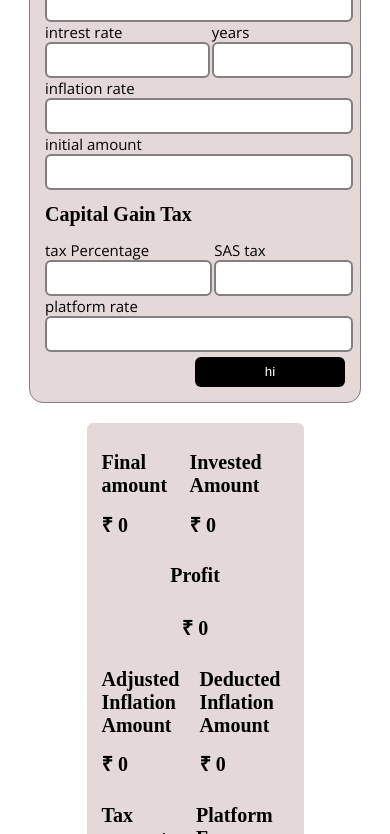
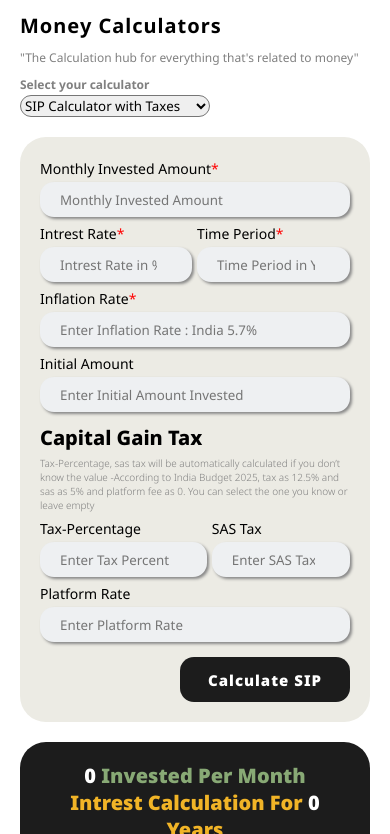
Before and after one commit to Muksiduz/Calculators, a plain HTML site: page index.html in a window 390 px wide. Shown: the part 58-892 px from the top of the page. Drawn offline with nearby package versions, Linux system fonts and the light colour scheme; files whose address does not match are found by name.

Commit message:
made the forntend for phone

```diff
--- /dev/null
+++ b/css Folder/newStyle.css
@@ -0,0 +1,217 @@
+@import url("https://fonts.googleapis.com/css2?family=Inter:ital,opsz,wght@0,14..32,100..900;1,14..32,100..900&family=Noto+Sans:ital,wght@0,100..900;1,100..900&display=swap");
+* {
+  padding: 0px;
+  margin: 0px;
+  box-sizing: border-box;
+  font-family: "Noto Sans", serif;
+  /* font-family: "Inter", serif; */
+}
+.navigation {
+  display: flex;
+  justify-content: space-between;
+  background: #000;
+  width: 100%;
+  height: 50px;
+  padding-left: 20px;
+  padding-right: 20px;
+}
+.logo {
+  display: flex;
+  align-items: center;
+  justify-content: space-between;
+}
+.logoImg {
+  width: 33px;
+  height: 33px;
+}
+.logoText {
+  color: white;
+  font-weight: bolder;
+  font-size: 14px;
+  letter-spacing: 2px;
+  padding-left: 5px;
+}
+.hamburger {
+  display: flex;
+  flex-direction: column;
+  align-items: center;
+  justify-content: center;
+  gap: 3px;
+}
+.hamburger > div {
+  width: 20px;
+  height: 3px;
+  background: white;
+}
+@media only screen and (max-width: 600px) {
+  .navigation {
+    padding-left: 10px;
+    padding-right: 10px;
+  }
+}
+/* for the select and top section starts here  */
+@media only screen and (max-width: 600px) {
+  .main-content {
+    margin: 20px 20px;
+  }
+  .topHeading {
+    font-size: 20px;
+    font-weight: bold;
+    letter-spacing: 1px;
+  }
+  .HeadingQuotes {
+    font-size: 12px;
+    font-weight: normal;
+    color: gray;
+    margin-top: 10px;
+  }
+  .selector {
+    display: flex;
+    flex-direction: column;
+    gap: 2px;
+  }
+  .selectLabels {
+    font-size: 12px;
+    font-weight: bold;
+    color: gray;
+    margin-top: 10px;
+  }
+  select {
+    width: 190px;
+    height: 22px;
+    border-radius: 14px;
+  }
+  .activeSelector {
+    font-size: 12px;
+    font-weight: bolder;
+  }
+  /* form section starts from here  */
+  .form-div {
+    width: 100%;
+    height: auto;
+    border-radius: 26px;
+    background: #ecebe4;
+    padding: 20px;
+    margin-top: 20px;
+  }
+  .single-input {
+  }
+  .two-inputs {
+    display: flex;
+    gap: 5px;
+  }
+  .form-labels {
+    font-size: 14px;
+    font-style: normal;
+  }
+  .long-inputs {
+    width: 100%;
+    height: 35px;
+    border-radius: 14px;
+    border: none;
+    box-shadow: 2px 2px 3px #888888;
+    margin-top: 3px;
+    margin-bottom: 5px;
+    background: #eef0f2;
+  }
+  .capitalGain {
+    font-size: 20px;
+    font-weight: 800;
+    margin-top: 7px;
+    margin-bottom: 5px;
+  }
+  .capitalGainPara {
+    font-size: 10px;
+    font-weight: 300;
+    color: gray;
+    margin-bottom: 5px;
+  }
+  .btnDiv {
+    width: 100%;
+    display: flex;
+    justify-content: end;
+  }
+  span {
+    color: red;
+  }
+  .submitBtn {
+    border: none;
+    width: 170px;
+    height: 45px;
+    background: #1c1c1c;
+    border-radius: 14px;
+    font-size: 10px;
+    color: white;
+    font-weight: 900;
+    letter-spacing: 1px;
+    padding: 5px;
+    margin-top: 10px;
+    font-size: 15px;
+    cursor: pointer;
+  }
+
+  /* form section ends here  */
+  /* the data Showing section starts here  */
+  .report-chart {
+    width: 100%;
+    height: auto;
+    border-radius: 26px;
+    background: #1c1c1c;
+    padding: 20px;
+    margin-top: 20px;
+  }
+  .chart-top {
+  }
+  .written-text {
+    font-size: 20px;
+    color: #f1b427;
+    font-weight: 900;
+    text-align: center;
+  }
+  .horizonal-line {
+    width: 100%;
+    height: 1px;
+    background: white;
+    margin-top: 10px;
+    margin-bottom: 10px;
+  }
+  .money-div {
+    display: flex;
+    align-items: center;
+    justify-content: center;
+    flex-direction: column;
+  }
+  .small-text {
+    font-size: 13px;
+    margin-bottom: 2px;
+    color: white;
+  }
+  .money {
+    font-size: 24px;
+    margin-bottom: 10px;
+  }
+  .neutralFirst {
+    color: #88a975;
+  }
+  .neutral {
+    color: white;
+  }
+  .gained {
+    color: #60da18;
+  }
+  .lost {
+    color: #f61919;
+  }
+  .flexing {
+    display: flex;
+    justify-content: space-evenly;
+    margin-top: 10px;
+  }
+  .margin {
+    margin-top: 10px;
+  }
+  input {
+    padding: 14px 20px;
+  }
+  /* the data Showing Section Ends Here  */
+}
--- a/css Folder/style.css
+++ /dev/null
@@ -1,89 +0,0 @@
-@import url("https://fonts.googleapis.com/css2?family=Open+Sans:ital,wght@0,300..800;1,300..800&display=swap");
-.two-box-flex {
-  display: flex;
-  gap: 10px;
-  align-items: center;
-  justify-content: center;
-}
-.input-box {
-  width: 100%;
-  height: 30px;
-  outline: none;
-  border: 2px solid gray;
-  border-radius: 6px;
-}
-.main-container {
-  background: #e4d8d8;
-  width: 300px;
-  padding: 15px;
-  height: auto;
-  border: 1px solid gray;
-  border-radius: 14px;
-}
-label {
-  font-size: 15px;
-  font-family: "Open Sans", serif;
-  font-weight: 400;
-  font-style: normal;
-  color: rgb(2, 2, 2);
-}
-h1 {
-  font-size: 20px;
-}
-.btn-container {
-  width: 100%;
-  display: flex;
-  justify-content: flex-end;
-  padding-top: 5px;
-}
-.btn-calculate {
-  width: 50%;
-  height: 30px;
-  border: none;
-  border-radius: 6px;
-  background: #000;
-  color: white;
-  font: bolder;
-  cursor: pointer;
-}
-.section {
-  display: flex;
-  gap: 20px;
-  align-items: center;
-  justify-content: center;
-  flex-wrap: wrap;
-}
-.side-values {
-  width: 50%;
-  background: #000;
-  height: auto;
-  background: #e4d8d8;
-  padding: 15px;
-  border-radius: 6px;
-}
-.justify {
-  justify-content: space-evenly;
-}
-.single {
-  display: flex;
-  flex-direction: column;
-  align-items: center;
-  justify-content: center;
-}
-.horizontal-line {
-  width: 100%;
-  height: 2px;
-  background: #000;
-}
-.chart {
-  padding-top: 15px;
-}
-.table,
-th,
-td {
-  width: 100%;
-  border: 1px solid black;
-}
-th {
-  padding: 2px;
-}
--- a/index.html
+++ b/index.html
@@ -1,121 +1,245 @@
 <!DOCTYPE html>
-<link lang="en">
+<html lang="en">
   <head>
     <meta charset="UTF-8" />
     <meta name="viewport" content="width=device-width, initial-scale=1.0" />
-    <title>Calculator Hub</title>
-    <link rel="stylesheet" href="./css Folder/style.css" />
+    <title>Document</title>
+    <link rel="stylesheet" href="/css Folder/newStyle.css" />
   </head>
   <body>
-    <div class="section">
-      <div class="main-container">
-        <div>
-          <label for="monthlyAmount">Monthly Investment</label>
-          <input id="monthlyAmount" class="input-box" type="text" />
+    <!-- started navigation from here  -->
+    <nav class="navigation">
+      <div class="logo">
+        <img class="logoImg" src="/assets//calculator.png" alt="" />
+        <h1 class="logoText">CALCUHUB</h1>
+      </div>
+
+      <div class="hamburger">
+        <div></div>
+        <div></div>
+        <div></div>
+      </div>
+    </nav>
+    <!-- navigation ended here  -->
+    <!-- main content section starts here  -->
+    <div class="main-content">
+      <!-- text section started from here  -->
+      <div class="sectionClass">
+        <h1 class="topHeading">Money Calculators</h1>
+        <h2 class="HeadingQuotes">
+          "The Calculation hub for everything that's related to money"
+        </h2>
+
+        <div class="selector">
+          <label class="selectLabels" for="calculators"
+            >Select your calculator</label
+          >
+
+          <select name="calculators" id="calculators">
+            <option class="activeSelector" value="SIP Calculator with Taxes">
+              SIP Calculator with Taxes
+            </option>
+            <option value="Income Tax Calculator">Income Tax Calculator</option>
+          </select>
         </div>
-        <div class="two-box-flex">
+      </div>
+      <!-- text section ended here  -->
+      <!-- the submittion part start's here  -->
+      <div class="form-div">
+        <div class="single-input">
+          <label class="form-labels" for=""
+            >Monthly Invested Amount<span>*</span></label
+          >
+          <input
+            class="long-inputs"
+            type="number"
+            id="monthlyAmount"
+            placeholder="Monthly Invested Amount"
+          />
+        </div>
+        <div class="two-inputs">
           <div>
-            <label>intrest rate</label>
-            <input id="rate" class="input-box" type="number" />
+            <label class="form-labels" for="">Intrest Rate<span>*</span></label>
+            <input
+              class="long-inputs"
+              type="number"
+              id="rate"
+              placeholder="Intrest Rate in %"
+            />
           </div>
           <div>
-            <label>years</label>
-            <input id="years" class="input-box" type="number" />
+            <label class="form-labels" for="">Time Period<span>*</span></label>
+            <input
+              class="long-inputs"
+              type="number"
+              id="years"
+              placeholder="Time Period in Years"
+            />
           </div>
         </div>
+        <div class="single-input">
+          <label class="form-labels" for="">Inflation Rate<span>*</span></label>
+          <input
+            class="long-inputs"
+            type="number"
+            id="inflationInput"
+            placeholder="Enter Inflation Rate : India 5.7%"
+          />
+        </div>
+        <div class="single-input">
+          <label class="form-labels" for="">Initial Amount</label>
+          <input
+            class="long-inputs"
+            type="number"
+            id="initialAmountValue"
+            placeholder="Enter Initial Amount Invested"
+          />
+        </div>
+        <!-- for the capital gain section  -->
         <div>
-          <label>inflation rate</label>
-          <input id="inflationInput" class="input-box" type="number" />
+          <h1 class="capitalGain">Capital Gain Tax</h1>
+          <p class="capitalGainPara">
+            Tax-Percentage, sas tax will be automatically calculated if you
+            don’t know the value -According to India Budget 2025, tax as 12.5%
+            and sas as 5% and platform fee as 0. You can select the one you know
+            or leave empty
+          </p>
         </div>
-        <div>
-          <label>initial amount</label>
-          <input id="initialAmountValue" class="input-box" type="number" />
-        </div>
-        <h1>Capital Gain Tax</h1>
-        <div class="two-box-flex">
+        <!-- capital gain section ends here  -->
+        <div class="two-inputs">
           <div>
-            <label>tax Percentage</label>
-            <input id="longTax" class="input-box" type="number" />
+            <label class="form-labels" for="">Tax-Percentage</label>
+            <input
+              class="long-inputs"
+              type="number"
+              id="longTax"
+              placeholder="Enter Tax Percent"
+            />
           </div>
           <div>
-            <label>SAS tax</label>
-            <input id="sasTax" class="input-box" type="number" />
+            <label class="form-labels" for="">SAS Tax</label>
+            <input
+              class="long-inputs"
+              type="number"
+              id="sasTax"
+              placeholder="Enter SAS Tax"
+            />
           </div>
         </div>
-        <div>
-          <label>platform rate</label>
-          <input id="platformRate" class="input-box" type="number" />
+        <div class="single-input">
+          <label class="form-labels" for="">Platform Rate</label>
+          <input
+            class="long-inputs"
+            type="number"
+            id="platformRate"
+            placeholder="Enter Platform Rate"
+          />
         </div>
-        <div class="btn-container">
-          <button id="calculateBtn" class="btn-calculate">hi</button>
+        <!-- start of the button  -->
+        <div class="btnDiv">
+          <button id="calculateBtn" class="submitBtn">Calculate SIP</button>
         </div>
       </div>
-      <div class="side-values">
-        <div class="two-box-flex justify">
-          <div>
-            <h1>Final amount</h1>
-            <h1>₹ <span id="finalAmount">0</span></h1>
+
+      <!-- the submission part ends here  -->
+
+      <!-- the value showing part will be here  -->
+      <div class="report-chart">
+        <!-- first two line at the top need amount and years  -->
+        <div class="chart-top">
+          <h1 class="written-text neutralFirst">
+            <span id="AmountMontlySpan" class="neutral">0</span> Invested Per
+            Month
+          </h1>
+          <h1 class="written-text">
+            Intrest Calculation For
+            <span id="yearSpan" class="neutral">0</span> Years
+          </h1>
+        </div>
+        <!-- first two lines ended here  -->
+        <!-- horizontal line is going to start here  -->
+        <div class="horizonal-line"></div>
+        <!-- horizontal line ends  -->
+        <!-- first investment  -->
+        <div>
+          <div class="money-div">
+            <h1 class="small-text">Future Investment value</h1>
+            <h1 class="money neutralFirst">
+              ₹ <span id="finalAmount" class="neutralFirst">0</span>
+            </h1>
           </div>
-          <div>
-            <h1>Invested Amount</h1>
-            <h1>₹ <span id="investedAmount">0</span></h1>
+          <div class="money-div">
+            <h1 class="small-text">Invested Amount</h1>
+            <h1 class="money neutral">
+              ₹ <span id="investedAmount" class="neutral">0</span>
+            </h1>
+          </div>
+          <div class="money-div">
+            <h1 class="small-text">Profit</h1>
+            <h1 class="money gained">
+              ₹ <span id="profit" class="gained">0</span>
+            </h1>
+          </div>
+          <!-- first investment ends  -->
+          <div class="horizonal-line"></div>
+        </div>
+        <div class="chart-top">
+          <h1 class="written-text">Inflations Adjusted</h1>
+        </div>
+        <!-- second investment  -->
+        <div class="money-div">
+          <h1 class="small-text margin">Adjusted Inflation Amount</h1>
+          <h1 class="money neutral">
+            ₹ <span id="inflations" class="neutral">0</span>
+          </h1>
+        </div>
+        <div class="money-div">
+          <h1 class="small-text">Deducted Inflation Amount</h1>
+          <h1 class="money lost">
+            ₹ <span id="deductedInflation" class="lost">0</span>
+          </h1>
+        </div>
+        <div class="horizonal-line"></div>
+        <!-- third investmet here  -->
+        <div class="chart-top">
+          <h1 class="written-text">Tax and Platform Fees</h1>
+        </div>
+        <div class="flexing">
+          <div class="money-div">
+            <h1 class="small-text">Tax Amount</h1>
+            <h1 class="money lost">₹ <span id="tax" class="lost">0</span></h1>
+          </div>
+          <div class="money-div">
+            <h1 class="small-text">Platform Fees</h1>
+            <h1 class="money lost">
+              ₹ <span id="platformFee" class="lost">0</span>
+            </h1>
           </div>
         </div>
-        <div class="single">
-          <h1>Profit</h1>
-          <h1>₹ <span id="profit">0</span></h1>
+        <div class="horizonal-line"></div>
+        <div class="chart-top">
+          <h1 class="written-text">Final Profits</h1>
         </div>
-        <div class="two-box-flex justify">
-          <div>
-            <h1>Adjusted Inflation Amount</h1>
-            <h1>₹ <span id="inflations">0</span></h1>
+        <div class="flexing">
+          <div class="money-div">
+            <h1 class="small-text">Without Inflation</h1>
+            <h1 class="money gained">
+              ₹ <span id="finalProfit" class="gained">0</span>
+            </h1>
           </div>
-          <div>
-            <h1>Deducted Inflation Amount</h1>
-            <h1>₹ <span id="deductedInflation">0</span></h1>
-          </div>
-        </div>
-        <div class="two-box-flex justify">
-          <div>
-            <h1>Tax amount</h1>
-            <h1>₹ <span id="tax">0</span></h1>
-          </div>
-          <div>
-            <h1>Platform Fee</h1>
-            <h1>₹ <span id="platformFee">0</span></h1>
-          </div>
-        </div>
-        <div class="single">
-          <h1>Final Profit of Investment (without Inflation)</h1>
-          <h1>₹ <span id="finalProfit">0</span></h1>
-        </div>
-        <div class="single">
-          <h1>Final Profit of Investment (with Inflation)</h1>
-          <h1>₹ <span id="finalProfitfinal">0</span></h1>
-        </div>
-
-
-        <div class="horizontal-line"></div>
-        <div class="chart">
-          <div class="two-box-flex justify">
-            <button class="btn-calculate">Monthly chart</button>
-            <button class="btn-calculate">Yearly chart</button>
-          </div>
-          <div>
-            <h1>Monthly chart</h1>
-            <table class="table">
-              <tr>
-                <th>Invested amount</th>
-                <th>amount</th>
-                <th>returns</th>
-                <th>profits</th>
-              </tr>
-            </table>
+          <div class="money-div">
+            <h1 class="small-text">With Inflation</h1>
+            <h1 class="money gained">
+              ₹ <span id="finalProfitfinal" class="gained">0</span>
+            </h1>
           </div>
         </div>
       </div>
+      <!-- the value showing part ends here  -->
     </div>
+    <!-- main content ends here  -->
+
+    <!-- finally joining the js  -->
     <script src="./JS Folder//intrestCalculator.js"></script>
   </body>
-
 </html>
```
Also changed, not shown: JS Folder/intrestCalculator.js (+24 -14 lines), assets/calculator.png (added).
